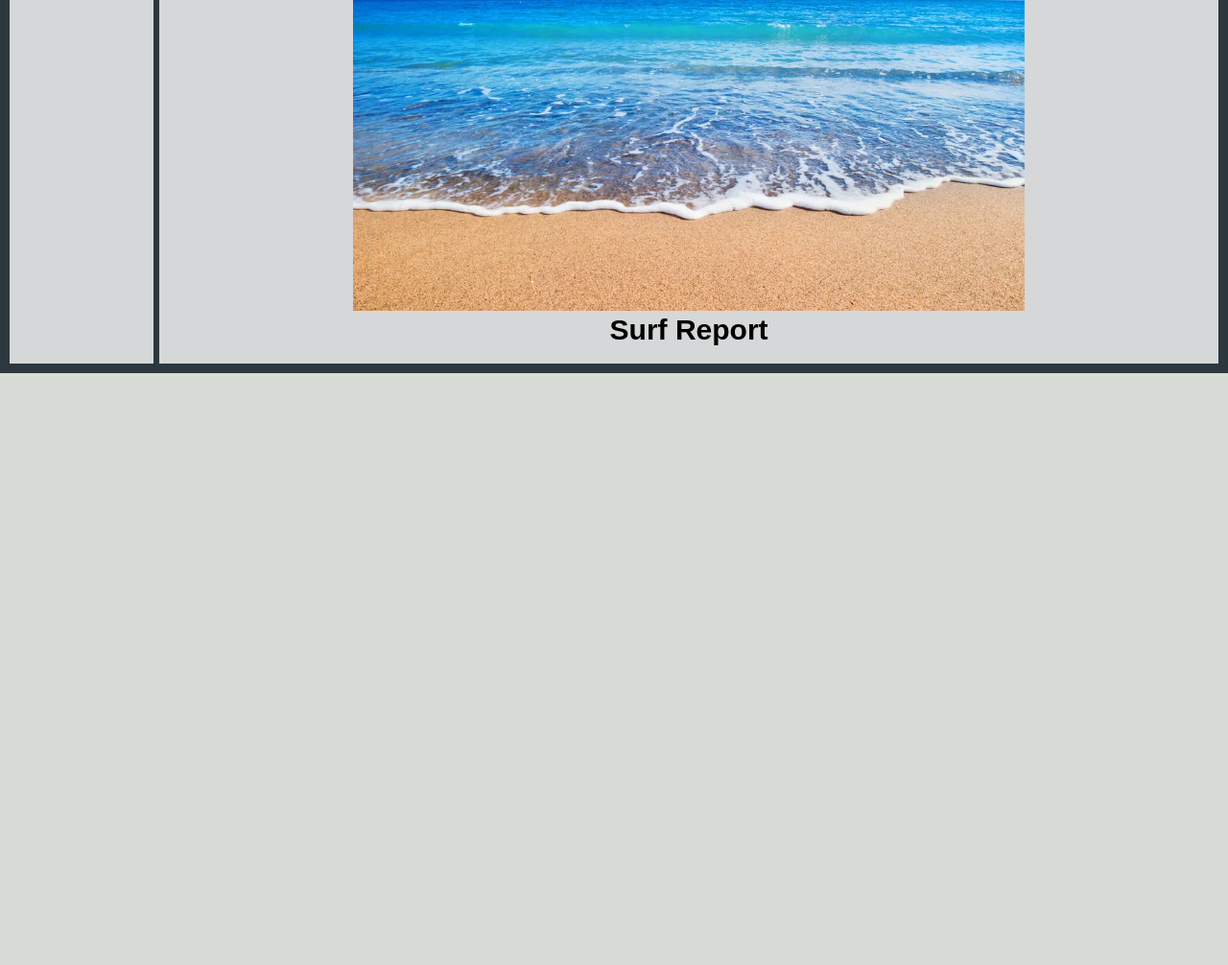
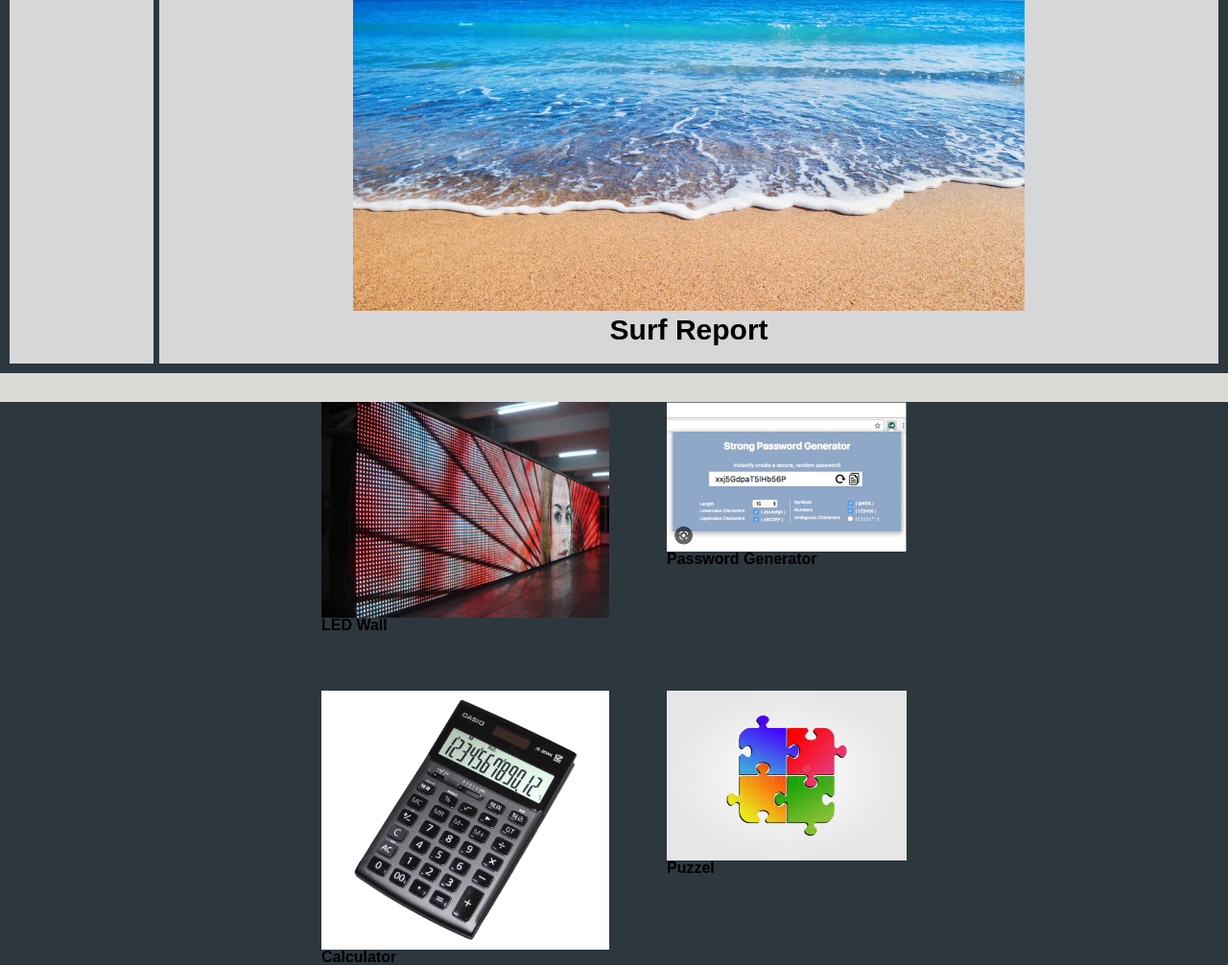
Before and after one commit to jakester101/portfolio-template, a plain HTML site: page index.html in a window 1280 px wide. Shown: the part 991-1997 px from the top of the page at 96% size. Before the commit the page ends 1380 px from the top, so only its background shows below. Drawn offline with Linux system fonts and the light colour scheme.

Commit message:
added 4 images in a grid

```diff
--- a/assets/css/style.css
+++ b/assets/css/style.css
@@ -1,7 +1,6 @@
 * {
     box-sizing: border-box;
-    padding: 0;
-    margin: 0;
+
 }
 
 
@@ -108,7 +107,28 @@ body, html {
     left: 16px;
 }
 
+.grid-container2{
 
+    display: grid;
+    grid-template-columns: 300px 250px;
+    justify-content: center;
+    grid-template-rows: (150px, auto);
+    object-fit: contain;
+
+
+    grid-gap : 60px;
+    margin-top: 30px;
+    background-color:hsl(201, 16%, 21%);
+
+}
+
+.grid-container2 div img{
+
+max-width:100%;
+max-height:100%;
+display: block;
+
+}
 
 
 
--- a/index.html
+++ b/index.html
@@ -49,7 +49,27 @@
 
     </div>
 
+    <div class="grid-container2">
+        <div>
+            <img src="./assets/images/ledwall.jpeg">
+            <h3>LED Wall</h3>
+        </div>
+        <div>
+            <img src="./assets/images/passwordgen.png">
+            <h3>Password Generator</h3>
+        </div>
+        <div>
+            <img src="./assets/images/calc.jpeg">
+            <h3>Calculator</h3>
+        </div>
+        <div>
+            <img src="./assets/images/puzzel.jpeg">
+            <h3>Puzzel</h3>
+        </div>
 
+
+
+    </div>
 
 
 
```
Also changed, not shown: assets/images/calc.jpeg (added), assets/images/puzzel.jpeg (added).
